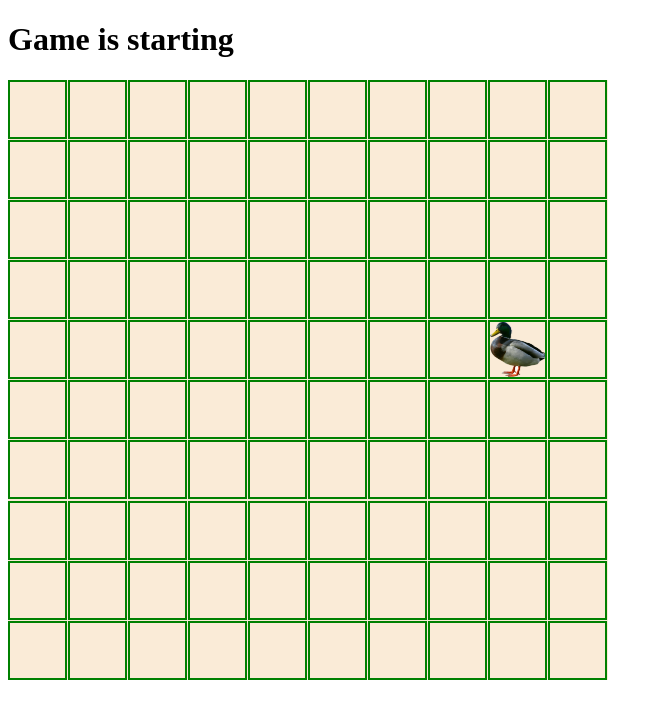
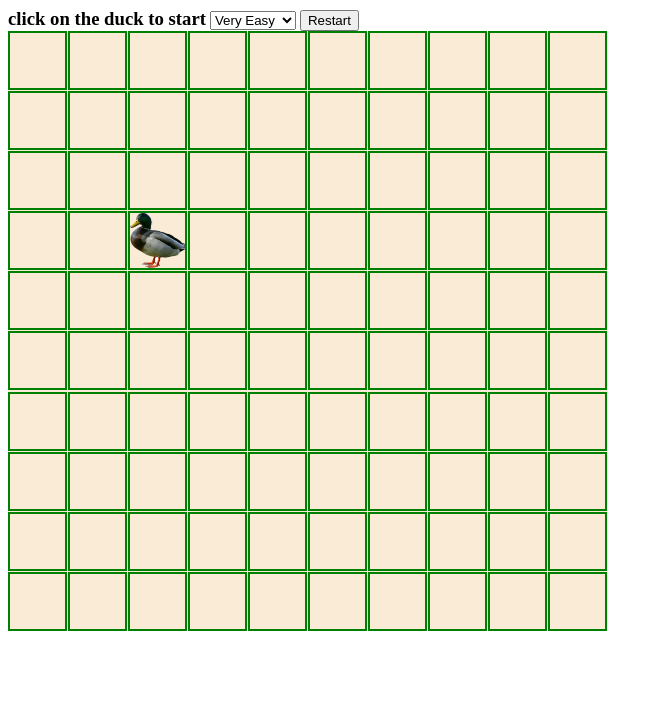
Before and after one commit to yousifj129/whack-a-duck, a plain HTML site: page index.html in a window 1280 px wide. Shown: the whole page, without its empty margins (0-663 px from the left). Drawn offline with Linux system fonts and the light colour scheme.

Commit message:
added accuracy and difficulty selector

```diff
--- a/index.html
+++ b/index.html
@@ -1,16 +1,25 @@
 <!DOCTYPE html>
 <html lang="en">
-<head>
-    <meta charset="UTF-8">
-    <meta name="viewport" content="width=device-width, initial-scale=1.0">
+  <head>
+    <meta charset="UTF-8" />
+    <meta name="viewport" content="width=device-width, initial-scale=1.0" />
     <title>Document</title>
     <script src="scripts/app.js"></script>
-    <link rel="stylesheet" href="styles/main.css">
-</head>
-<body>
-    <h1>Game is starting</h1>
+    <link rel="stylesheet" href="styles/main.css" />
+  </head>
+  <body>
+    <h3 id="text">click on the duck to start</h3>
+    <select name="difficulty" id="difficultySelector">
+      <option value="0">Very Easy</option>
+      <option value="1">Easy</option>
+      <option value="2">Medium</option>
+      <option value="3">Hard</option>
+      <option value="4">Impossible</option>
+    </select>
+    <button id="restart">Restart</button>
     <div class="grid-wrapper">
-        <div class="grid"></div>
+      <div class="grid"></div>
     </div>
-</body>
+
+  </body>
 </html>
--- a/scripts/app.js
+++ b/scripts/app.js
@@ -1,14 +1,24 @@
-function init(){
-    const gridWrapperElem = document.querySelector(".grid-wrapper")
+function init() {
     const gridElem = document.querySelector(".grid")
-    const textElem = document.querySelector("h1")
+    const textElem = document.querySelector("#text")
+    const restartElem = document.querySelector("#restart")
+    const difficultySelectorElem = document.querySelector("#difficultySelector")
     const cells = []
+    difficulties = [
+        2000,
+        1000,
+        800,
+        500,
+        300
+    ]
+    let timerOfAppear = 800;
     let score = 0
     let currentCell;
     let intrevalId;
-    function createGrid(){
-
-        for(let i=0; i<100; i++){
+    let userClicks = 0;
+    let gameRunning = false;
+    function createGrid() {
+        for (let i = 0; i < 100; i++) {
             const cell = document.createElement("div")
 
             cell.className = "cell"
@@ -16,34 +26,54 @@ function init(){
             gridElem.append(cell)
         }
     }
-    function play(){
-        if(currentCell != undefined){
+    function play() {
+        timerOfAppear = difficulties[Number(difficultySelectorElem.value)]
+        if (currentCell != undefined) {
             currentCell.remove()
         }
-        if(score > 900)
-        {
+        if (score > 900) {
             textElem.textContent = "YOU WON!"
             clearInterval(intrevalId)
 
         }
-        else{
-            const chosenCell = cells[Math.floor(Math.random()*100)]
-            console.log(chosenCell)
+        else {
+            const chosenCell = cells[Math.floor(Math.random() * 100)]
             const duck = document.createElement("div")
             duck.className = "duck"
             chosenCell.appendChild(duck)
-            duck.addEventListener("click", function(){
+            duck.addEventListener("click", function () {
                 score += 100;
-                textElem.textContent = `current score: ${score}/1000`
+                textElem.textContent = `current score: ${score}/1000, accuracy: ${(score/100)}/${userClicks}`
                 this.remove()
+                gameRunning = true
             })
             currentCell = duck
         }
 
 
     }
+    function start() {
+        userClicks = 0
+        timerOfAppear = difficulties[Number(difficultySelectorElem.value)]
+        score = 0;
+        clearInterval(intrevalId)
+        intrevalId = setInterval(play, timerOfAppear)
+        textElem.textContent = "click on the duck to start"
+        gameRunning = false;
+    }
     createGrid()
-    intrevalId = setInterval(play, 2000);
+    intrevalId = setInterval(play, timerOfAppear);
+    restartElem.addEventListener("click", start)
+    difficultySelectorElem.addEventListener("change",start)
+    window.addEventListener("click", ()=>{
+        if(gameRunning){
+        userClicks += 1;textElem.textContent = `current score: ${score}/1000, accuracy: ${(score/100)}/${userClicks}`;
+
+        }
+
+    })
+
+
 }
 
 
--- a/styles/main.css
+++ b/styles/main.css
@@ -17,6 +17,10 @@
 .duck{
     width: 55px;
     height: 55px;
-    background-image: url("../29-duck-png-image.png");
+    background-image: url("../Assets/29-duck-png-image.png");
     background-size: cover;
 }
+
+select, button, h3{
+    display: inline;
+}
```
Also changed, not shown: Assets/29-duck-png-image.png (renamed from 29-duck-png-image.png).
